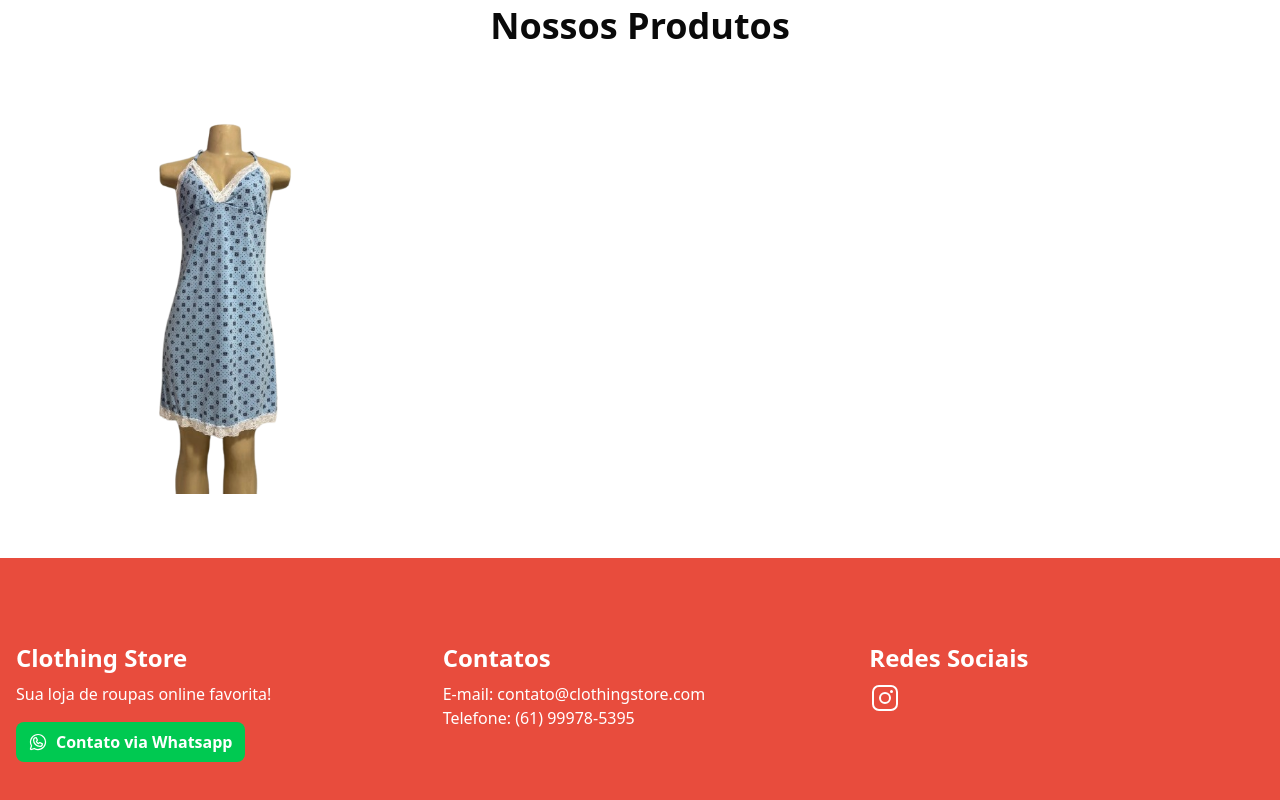
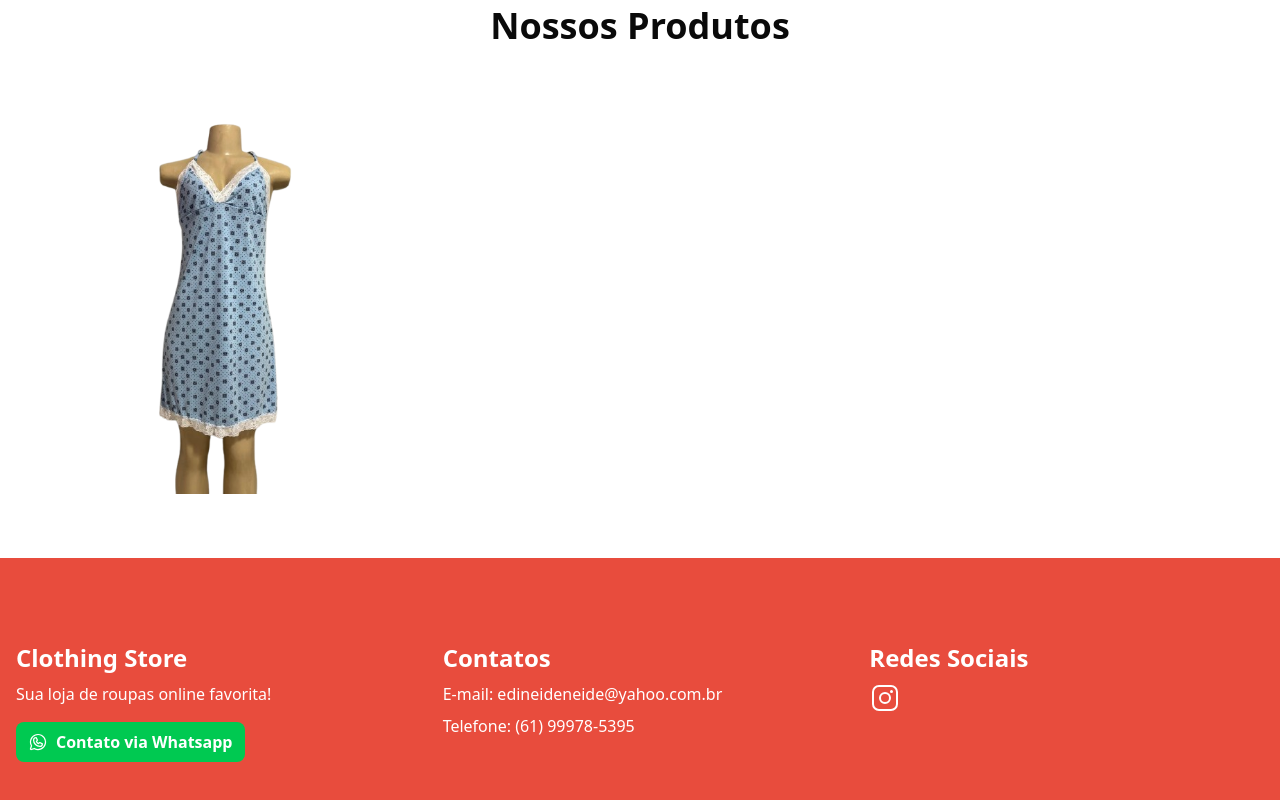
Before and after one commit to daniboycam/Clothing-Store, a Next.js app: page / in a window 1280 px wide. Shown: the part 958-1758 px from the top of the page. Built offline with nearby package versions, Linux system fonts and the light colour scheme.

Commit message:
fix: troca o e-mail pelo original com o link de redirecionamento..

```diff
--- a/src/components/footer.tsx
+++ b/src/components/footer.tsx
@@ -29,7 +29,15 @@ export function Footer() {
                         <h3 className="text-2xl font-semibold mb-2">
                             Contatos
                         </h3>
-                        <p>E-mail: contato@clothingstore.com</p>
+                        <p className="mb-2">
+                            E-mail:{" "}
+                            <a
+                                href="mailto:edineideneide@yahoo.com.br"
+                                className="hover:underline hover:text-gray-200 transition-colors"
+                            >
+                                edineideneide@yahoo.com.br
+                            </a>
+                        </p>
                         <p>Telefone: (61) 99978-5395</p>
                     </div>
 
```
